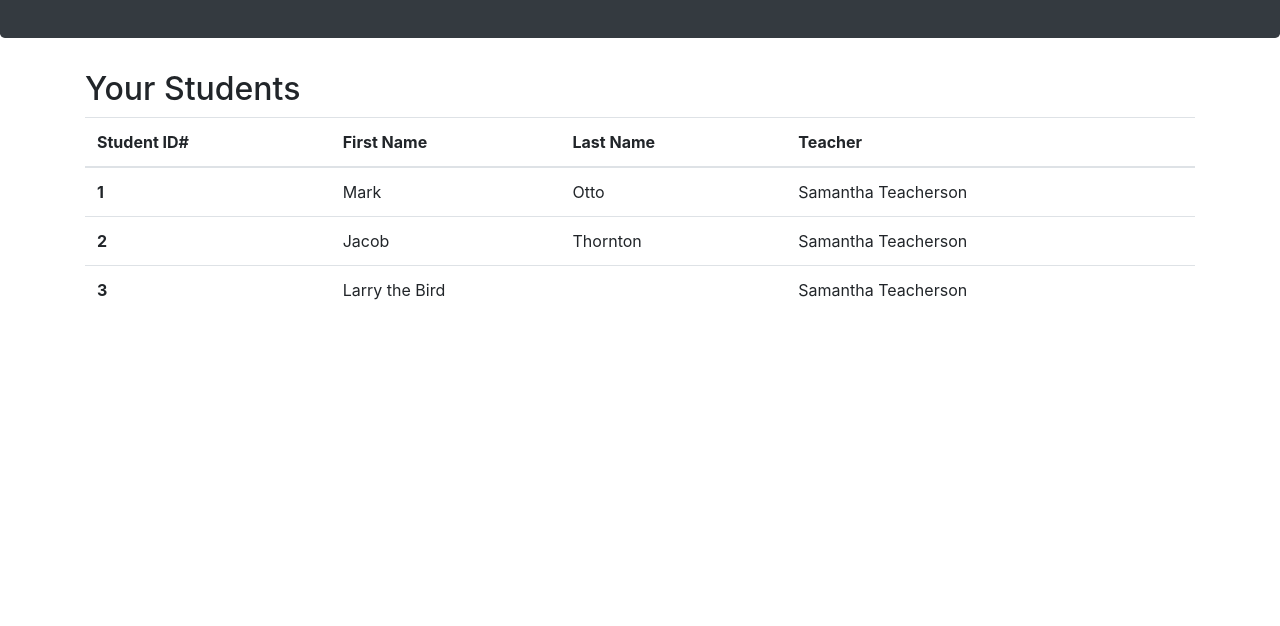
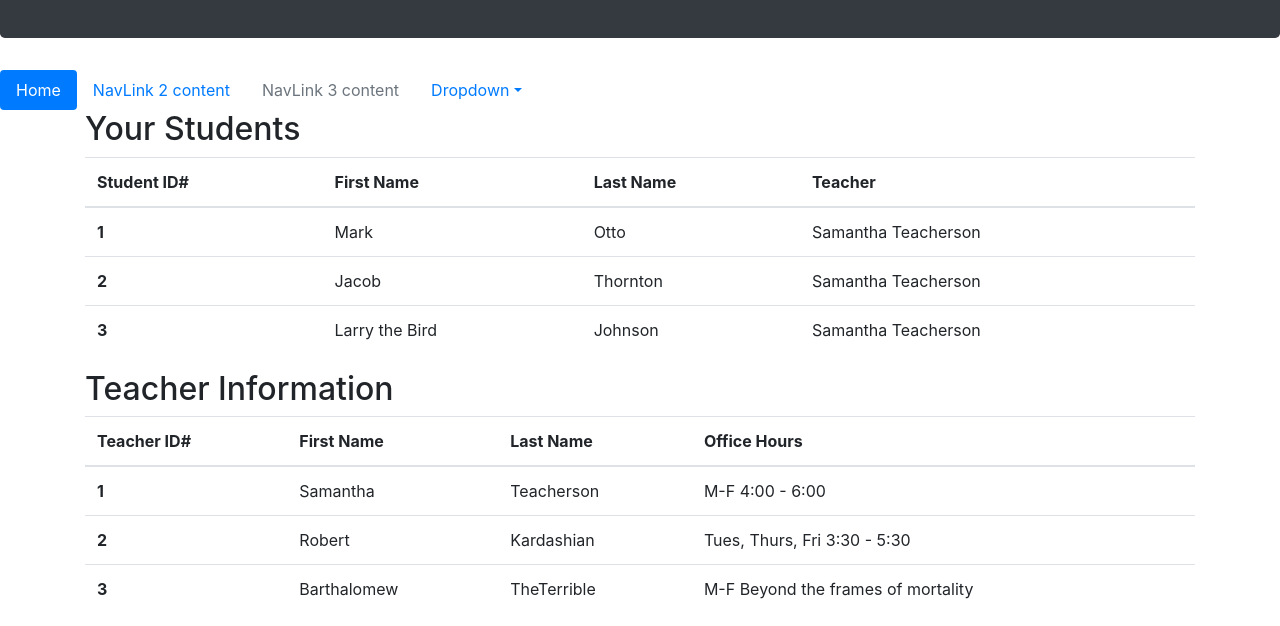
Before and after one commit to josecampuzano/shellhacks2022, a React (Create React App) app: page / in a window 1280 px wide. Shown: the part 211-837 px from the top of the page. Before the commit the page ends 800 px from the top, so only its background shows below. Built offline with nearby package versions, Linux system fonts and the light colour scheme; a web font is replaced by a local one.

Commit message:
A lot of work

```diff
--- a/package.json
+++ b/package.json
@@ -3,10 +3,13 @@
   "version": "0.1.0",
   "private": true,
   "dependencies": {
+    "@daypilot/daypilot-lite-react": "^3.10.1",
     "@testing-library/jest-dom": "^5.16.5",
     "@testing-library/react": "^13.4.0",
     "@testing-library/user-event": "^13.5.0",
+    "bootstrap": "^4.6.0",
     "react": "^18.2.0",
+    "react-bootstrap": "^2.5.0",
     "react-dom": "^18.2.0",
     "react-router-dom": "^5.3.3",
     "react-scripts": "5.0.1",
--- /dev/null
+++ b/src/Components/Calendar.js
@@ -0,0 +1,25 @@
+import React, {Component} from 'react';
+import {DayPilot, DayPilotCalendar} from "@daypilot/daypilot-lite-react";
+
+class Calendar extends Component {
+
+  constructor(props) {
+    super(props);
+    this.state = {
+      viewType: "Week"
+    };
+  }
+
+  render() {
+    const {...config} = this.state;
+    return (
+      <div>
+        <DayPilotCalendar
+          {...config}
+        />
+      </div>
+    );
+  }
+}
+
+export default Calendar;
--- /dev/null
+++ b/src/Components/NavBar.js
@@ -0,0 +1,35 @@
+import React from 'react'
+import Nav from 'react-bootstrap/Nav'
+import NavDropdown from 'react-bootstrap/NavDropdown'
+const NavBar = () => {
+    const handleSelect = (eventKey) => alert(`selected ${eventKey}`);
+  return (
+    <Nav variant="pills" activeKey="1" onSelect={handleSelect}>
+
+      <Nav.Item>
+        <Nav.Link eventKey="1" href="/">
+          Home
+        </Nav.Link>
+      </Nav.Item>
+      <Nav.Item>
+        <Nav.Link eventKey="2" title="Item">
+          NavLink 2 content
+        </Nav.Link>
+      </Nav.Item>
+      <Nav.Item>
+        <Nav.Link eventKey="3" disabled>
+          NavLink 3 content
+        </Nav.Link>
+      </Nav.Item>
+      <NavDropdown title="Dropdown" id="nav-dropdown">
+        <NavDropdown.Item eventKey="4.1">Action</NavDropdown.Item>
+        <NavDropdown.Item eventKey="4.2">Another action</NavDropdown.Item>
+        <NavDropdown.Item eventKey="4.3">Something else here</NavDropdown.Item>
+        <NavDropdown.Divider />
+        <NavDropdown.Item eventKey="4.4">Separated link</NavDropdown.Item>
+      </NavDropdown>
+    </Nav>
+
+)}
+
+export default NavBar
--- /dev/null
+++ b/src/Components/StudentTable.js
@@ -0,0 +1,41 @@
+import React from "react";
+
+function StudentTable(){
+    return (
+        <>
+         <h2>Your Students</h2>
+        <table class="table">
+  <thead>
+    <tr>
+      <th scope="col">Student ID#</th>
+      <th scope="col">First Name</th>
+      <th scope="col">Last Name</th>
+      <th scope="col">Teacher</th>
+    </tr>
+  </thead>
+  <tbody>
+    <tr>
+      <th scope="row">1</th>
+      <td>Mark</td>
+      <td>Otto</td>
+      <td>Samantha Teacherson</td>
+    </tr>
+    <tr>
+      <th scope="row">2</th>
+      <td>Jacob</td>
+      <td>Thornton</td>
+      <td>Samantha Teacherson</td>
+    </tr>
+    <tr>
+      <th scope="row">3</th>
+      <td>Larry the Bird</td>
+      <td>Johnson</td>
+      <td>Samantha Teacherson</td>
+    </tr>
+  </tbody>
+</table>
+        </>
+    )
+}
+
+export default StudentTable
--- /dev/null
+++ b/src/Components/TeacherTable.js
@@ -0,0 +1,41 @@
+import React from "react";
+
+function TeacherTable(){
+    return (
+        <>
+        <h2>Teacher Information</h2>
+        <table class="table">
+  <thead>
+    <tr>
+      <th scope="col">Teacher ID#</th>
+      <th scope="col">First Name</th>
+      <th scope="col">Last Name</th>
+      <th scope="col">Office Hours</th>
+    </tr>
+  </thead>
+  <tbody>
+    <tr>
+      <th scope="row">1</th>
+      <td>Samantha</td>
+      <td>Teacherson</td>
+      <td>M-F 4:00 - 6:00</td>
+    </tr>
+    <tr>
+      <th scope="row">2</th>
+      <td>Robert</td>
+      <td>Kardashian</td>
+      <td>Tues, Thurs, Fri 3:30 - 5:30</td>
+    </tr>
+    <tr>
+      <th scope="row">3</th>
+      <td>Barthalomew</td>
+      <td>TheTerrible</td>
+      <td>M-F Beyond the frames of mortality</td>
+    </tr>
+  </tbody>
+</table>
+        </>
+    )
+}
+
+export default TeacherTable
--- a/src/Layout/Header.js
+++ b/src/Layout/Header.js
@@ -1,14 +1,18 @@
 import React from "react";
-
+import NavBar from "../Components/NavBar";
 function Header() {
   return (
+<>
     <header className="jumbotron bg-dark">
       <div className="container text-white">
         <h1 className="display-4">ShellHacks 2022</h1>
         <p className="lead">Parent-Teacher Communication Hub.</p>
       </div>
     </header>
-  );
-}
+    <div>
+      <NavBar />
+    </div>
+</>
+)}
 
 export default Header;
--- a/src/Pages/ClassroomForumPage.js
+++ b/src/Pages/ClassroomForumPage.js
@@ -1,6 +1,20 @@
 import React from "react";
 
 function ClassroomForumPage(){
+    return (
+        <>
+        <h2>From the teacher</h2>
+        <div class="card">
+  <h5 class="card-header">August 25, 2022</h5>
+  <div class="card-body">
+    <h5 class="card-title">Trip to the Zoo</h5>
+    <p class="card-text">We want all of our students to be able to experience the adventure out to the Zoo! Please fill out this online permission form for each one of your students.</p>
+    <a href="#" class="btn btn-primary">Go somewhere</a>
+    <a href="#" class="btn btn-secondary">Comments</a>
+  </div>
+</div>
+        </>
+    )
 }
 
 export default ClassroomForumPage;
--- a/src/Pages/HomePage.js
+++ b/src/Pages/HomePage.js
@@ -1,39 +1,15 @@
 import React from "react";
+import StudentTable from "../Components/StudentTable";
+import TeacherTable from "../Components/TeacherTable";
+import Calendar from "../Components/Calendar";
 
 function HomePage(){
     return (
         <>
-        <h2>Your Students</h2>
-        <table class="table">
-  <thead>
-    <tr>
-      <th scope="col">Student ID#</th>
-      <th scope="col">First Name</th>
-      <th scope="col">Last Name</th>
-      <th scope="col">Teacher</th>
-    </tr>
-  </thead>
-  <tbody>
-    <tr>
-      <th scope="row">1</th>
-      <td>Mark</td>
-      <td>Otto</td>
-      <td>Samantha Teacherson</td>
-    </tr>
-    <tr>
-      <th scope="row">2</th>
-      <td>Jacob</td>
-      <td>Thornton</td>
-      <td>Samantha Teacherson</td>
-    </tr>
-    <tr>
-      <th scope="row">3</th>
-      <td colspan="2">Larry the Bird</td>
-      <td>Samantha Teacherson</td>
-    </tr>
-  </tbody>
-</table>
-</>
+            <StudentTable />
+            <TeacherTable />
+            <Calendar />
+        </>
     )
 }
 
```
Also changed, not shown: src/Components/TeacherPosts.js (added), 1 other file (tests, documents, lock files or other folders).
